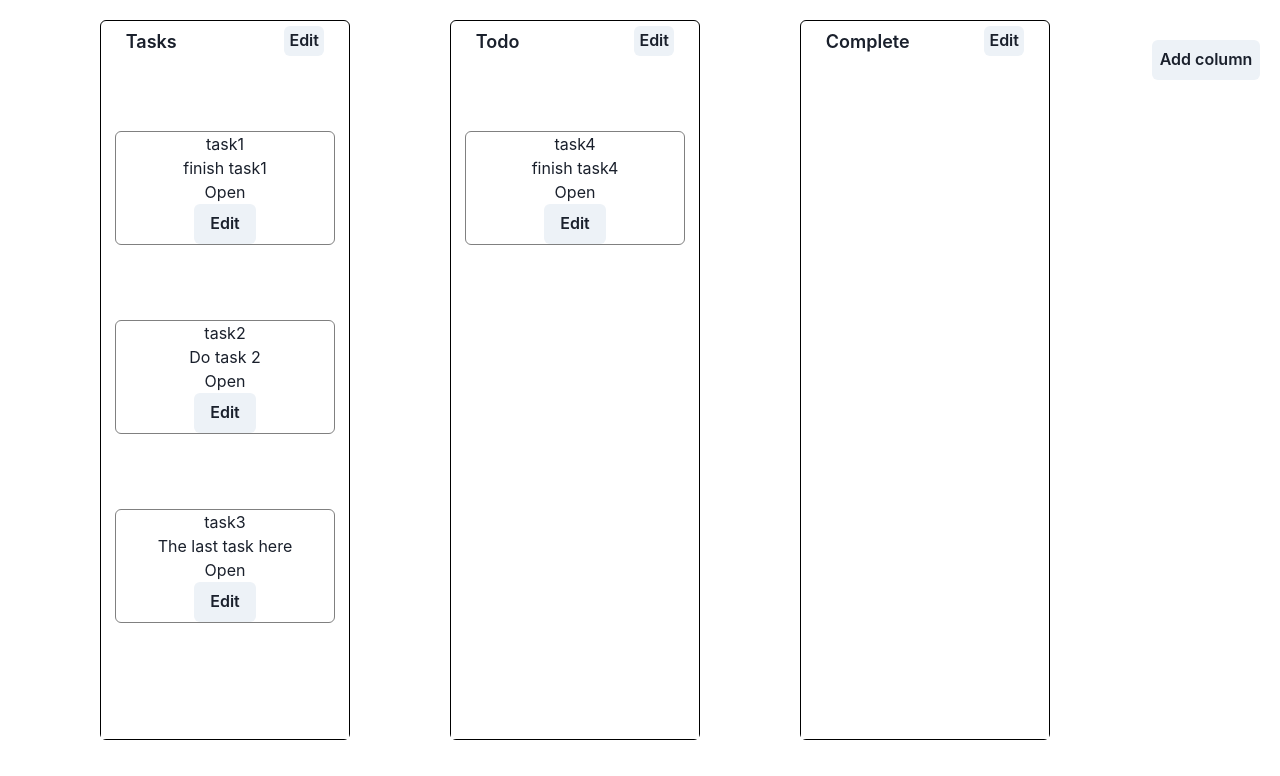
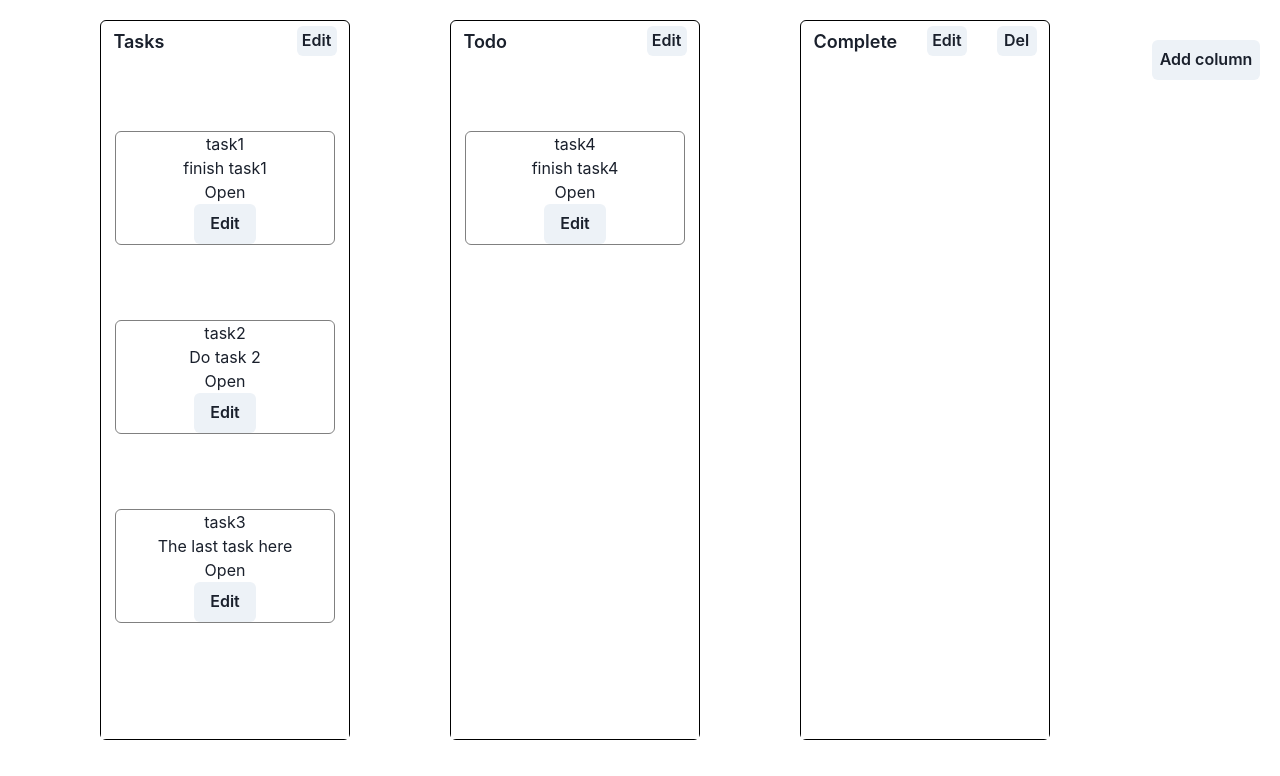
Before and after one commit to GriffinMcLennan/kahnboard, a Next.js app: page / in a window 1280 px wide. Shown: the top 776 px of the page. Built offline with nearby package versions, Linux system fonts and the light colour scheme.

Commit message:
feat: add ability to delete columns

```diff
--- a/src/components/Column/index.tsx
+++ b/src/components/Column/index.tsx
@@ -17,6 +17,8 @@ interface ColumnType {
     date: string;
     cards: CardType[];
 }
+
+const ARCHIVE_BOARD = -1;
 
 const CardColumn: React.FC<ColumnProps> = ({ columnInd, board, setBoard }) => {
     const [title, setTitle] = useState("");
@@ -44,6 +46,16 @@ const CardColumn: React.FC<ColumnProps> = ({ columnInd, board, setBoard }) => {
         onClose();
     };
 
+    const deleteColumn = () => {
+        const deepBoardCopy: ColumnType[] = JSON.parse(JSON.stringify(board));
+        const removedColumnBoard = [
+            ...deepBoardCopy.slice(0, columnInd),
+            ...deepBoardCopy.slice(columnInd + 1, deepBoardCopy.length),
+        ];
+
+        setBoard(removedColumnBoard);
+    };
+
     useEffect(() => {
         setTitle(columnData.title);
     }, [columnData]);
@@ -67,7 +79,7 @@ const CardColumn: React.FC<ColumnProps> = ({ columnInd, board, setBoard }) => {
                 ref={drag}
                 opacity={isDragging ? 0 : 1}
             >
-                <Flex alignItems="center" justifyContent="space-between" width="80%" mt="5px">
+                <Flex alignItems="center" justifyContent="space-between" width="90%" mt="5px">
                     <Text fontSize="18px" fontWeight="600">
                         {columnData.title}
                     </Text>
@@ -75,6 +87,12 @@ const CardColumn: React.FC<ColumnProps> = ({ columnInd, board, setBoard }) => {
                     <Button width="30px" height="30px" onClick={() => onOpen()}>
                         Edit
                     </Button>
+
+                    {columnData.cards.length === 0 && columnData.id !== ARCHIVE_BOARD && (
+                        <Button width="30px" height="30px" onClick={deleteColumn}>
+                            Del
+                        </Button>
+                    )}
                 </Flex>
 
                 {board[columnInd].cards.map((card, cardInd) => (
```
